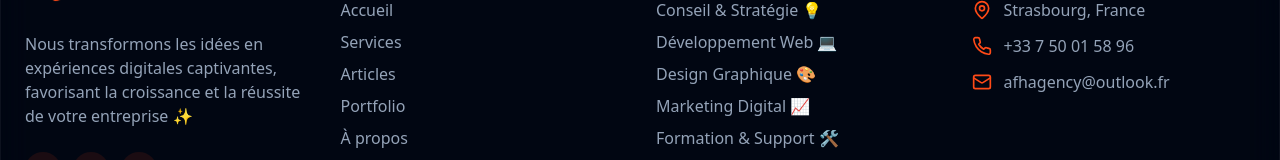
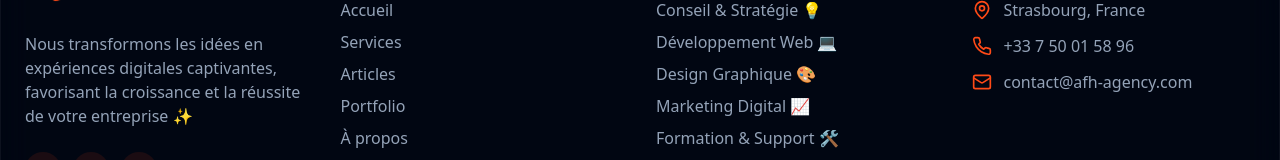
Before and after one commit to abdifrh/afh-agency-project, a React (Vite) app: page /contact in a window 1280 px wide. Shown: the part 1936-2096 px from the top of the page. Built offline with nearby package versions, Linux system fonts and the light colour scheme.

Commit message:
Update contact email address
Updates the contact email address displayed on the site and addresses an error encountered during message sending.

```diff
--- a/src/components/Footer.tsx
+++ b/src/components/Footer.tsx
@@ -107,7 +107,7 @@ const Footer = () => {
               </li>
               <li className="flex items-center">
                 <Mail className="h-5 w-5 text-afh mr-3" />
-                <span className="text-muted-foreground">afhagency@outlook.fr</span>
+                <span className="text-muted-foreground">contact@afh-agency.com</span>
               </li>
             </ul>
           </div>
--- a/src/pages/Contact.tsx
+++ b/src/pages/Contact.tsx
@@ -78,7 +78,7 @@ const Contact = () => {
     {
       icon: <Mail className="h-5 w-5 text-afh" />,
       title: "Email",
-      details: "afhagency@outlook.fr",
+      details: "contact@afh-agency.com",
     },
   ];
 
```
